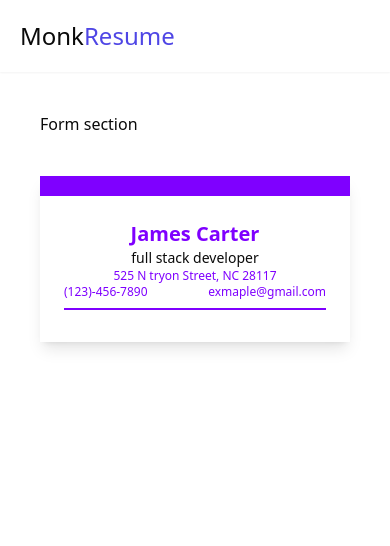
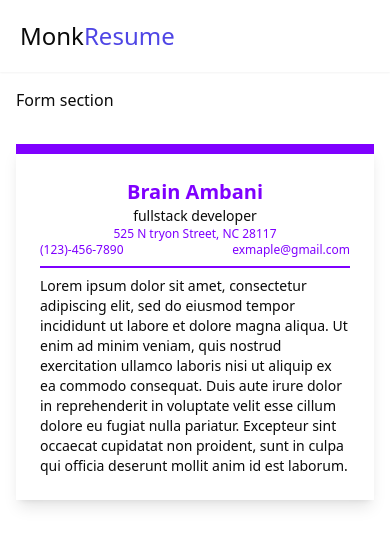
Before and after one commit to brain-ambani/monkresume, a Next.js app: page /dashboard/resume/1/edit in a window 390 px wide. Shown: the top 546 px of the page. Built offline with nearby package versions, Linux system fonts and the light colour scheme; no server answers.

Commit message:
added personaldetaills preview and summary preview

```diff
--- a/app/dashboard/resume/[resumeId]/edit/page.tsx
+++ b/app/dashboard/resume/[resumeId]/edit/page.tsx
@@ -18,7 +18,7 @@ export default function EditResume() {
   }, []);
   return (
     <ResumeInfoContext.Provider value={{ resumeInfo, setResumeInfo }}>
-      <div className='grid grid-cols-1 md:grid-cols-2 p-10 gap-10'>
+      <div className='grid grid-cols-1 md:grid-cols-2 sm:p-10 p-4 sm:gap-10 gap-8'>
         {/* Form section */}
         <FormSection />
         {/* Preview section */}
--- a/app/dashboard/resume/components/ResumePreview.tsx
+++ b/app/dashboard/resume/components/ResumePreview.tsx
@@ -2,12 +2,13 @@ import { ResumeInfoContext } from '@/context/ResumeInfoContext';
 import React, { useContext } from 'react';
 
 import PersonalDetailPreview from './preview/PersonalDetailPreview';
+import { SummaryPreview } from './preview/SummaryPreview';
 
 const ResumePreview = () => {
   const { resumeInfo, setResumeInfo } = useContext<any>(ResumeInfoContext);
   return (
     <div
-      className='shadow-lg h-full p-6 border-t-[20px]'
+      className='shadow-lg h-full p-6 sm:border-t-[20px] border-t-[10px] '
       style={{
         borderColor: resumeInfo?.themeColor,
       }}
@@ -15,6 +16,7 @@ const ResumePreview = () => {
       {/* Personal details */}
       <PersonalDetailPreview resumeInfo={resumeInfo} />
       {/* Summary */}
+      <SummaryPreview resumeInfo={resumeInfo} />
 
       {/* Professional Experience */}
 
--- /dev/null
+++ b/app/dashboard/resume/components/preview/SummaryPreview.tsx
@@ -0,0 +1,7 @@
+export const SummaryPreview = ({ resumeInfo }: { resumeInfo: any }) => {
+  return (
+    <div>
+      <p className='sm:text-xl text-sm '>{resumeInfo?.summary}</p>
+    </div>
+  );
+};
--- a/data/dummy.tsx
+++ b/data/dummy.tsx
@@ -1,8 +1,8 @@
 // eslint-disable-next-line import/no-anonymous-default-export
 export default {
-  firstName: 'James',
-  lastName: 'Carter',
-  jobTitle: 'full stack developer',
+  firstName: 'Brain',
+  lastName: 'Ambani',
+  jobTitle: 'fullstack developer',
   address: '525 N tryon Street, NC 28117',
   phone: '(123)-456-7890',
   email: 'exmaple@gmail.com',
```
